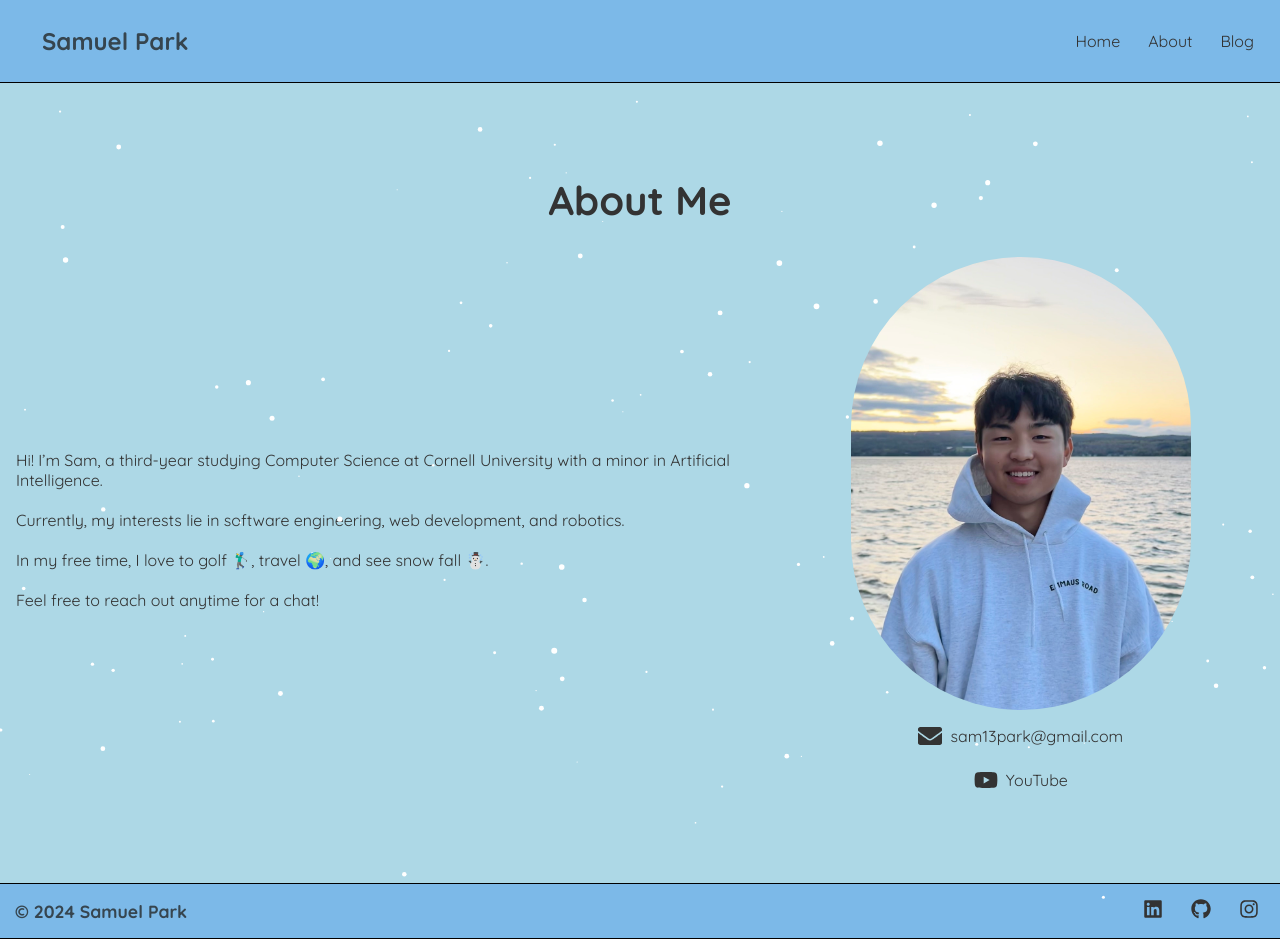
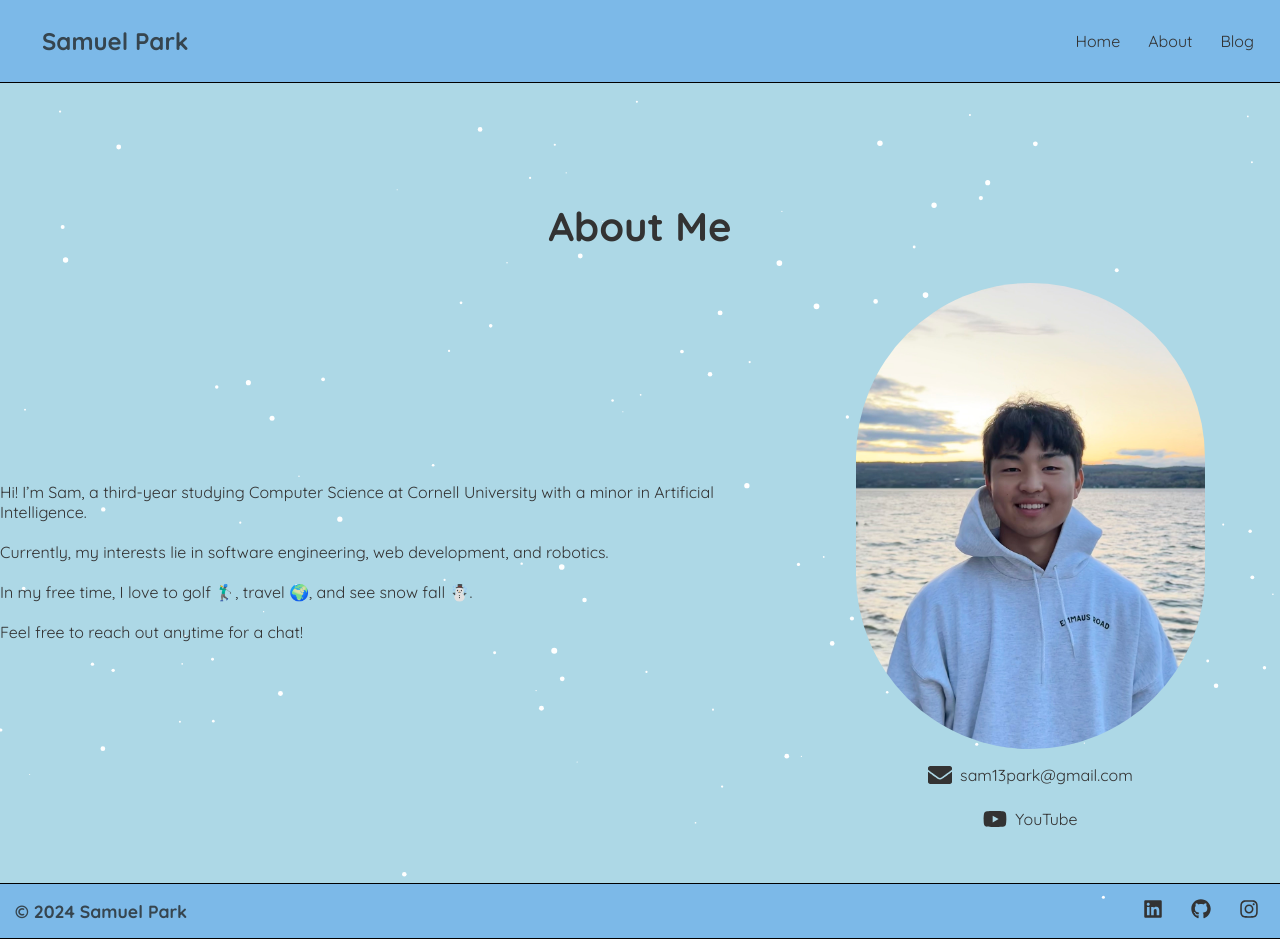
Before and after one commit to samparkk13/parksamuel.com, a React (Create React App) app: page /about in a window 1280 px wide. Built offline with nearby package versions, Linux system fonts and the light colour scheme.

Commit message:
image resize

```diff
--- a/src/components/About/About.css
+++ b/src/components/About/About.css
@@ -3,12 +3,12 @@
     width: 100vw;
     min-height: 100vh;
     overflow-y: auto;
-    overflow-x: hidden;  /* Prevent horizontal scrolling */
-    padding: 16px;
+    overflow-x: hidden;
+    padding: -200px;
     display: flex;
     flex-direction: column;
+    justify-content: center;
     align-items: center;
-    box-sizing: border-box;  /* Include padding and border in element's total width and height */
   }
 
   .about-heading {
```
